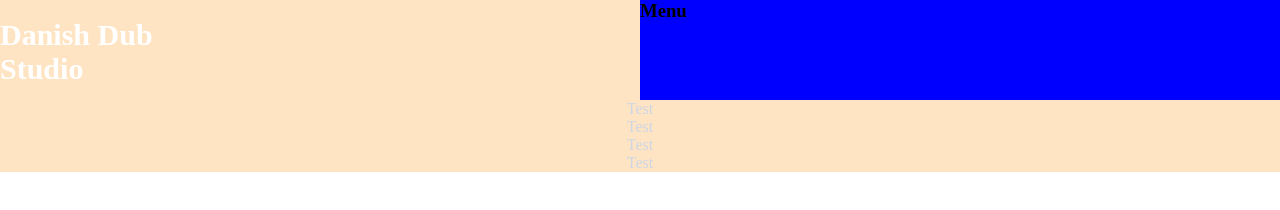
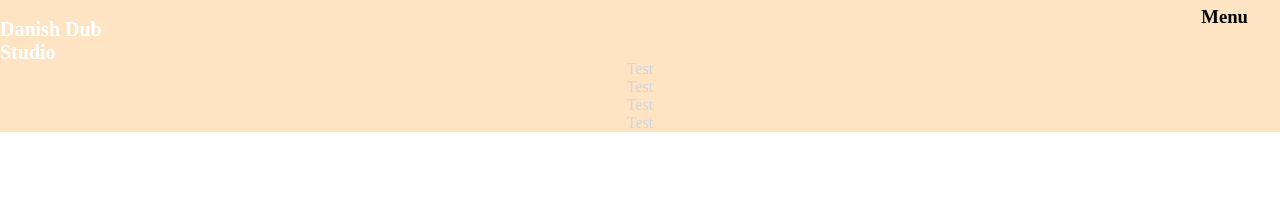
Before and after one commit to nhd54/danishdubstudio, a website: page index.html in a window 1280 px wide. Drawn offline with Linux system fonts and the light colour scheme.

Commit message:
accordion margin

```diff
--- a/assets/style/sass/moduls/navigation.scss
+++ b/assets/style/sass/moduls/navigation.scss
@@ -4,7 +4,7 @@
 .menu {
   background-color: bisque;
   display: grid;
-  grid-template-rows: 100px auto;
+  grid-template-rows: 60px auto;
   grid-template-columns: 50% 50%;
   @include element("item") {
     color: white;
@@ -13,18 +13,22 @@
       font-size: 20px;
     }
     @include element("companyname") {
-      font-size: 30px;
+      font-size: 20px;
     }
   }
 }
 
 .accordion {
-  background-color: blue;
-
+  justify-self: end;
+  align-self: flex-end;
   /* @include modifier("visibility") {
     display: none;
   }
  */
+
+  @include modifier("margin") {
+    margin: 0 5% 5% 0;
+  }
   @include element("menu") {
     grid-column: span 2;
     justify-self: center;
--- a/index.html
+++ b/index.html
@@ -18,7 +18,7 @@
           </h1>
         </figure>
 
-        <h3 class="accordion accordion--visibility">Menu</h3>
+        <h3 class="accordion accordion--visibility accordion--margin">Menu</h3>
         <ul class="accordion__menu">
           <li class="accordion__menu__item"><a href="#">Test</a></li>
 
```
Also changed, not shown: assets/style/css/style.css.
